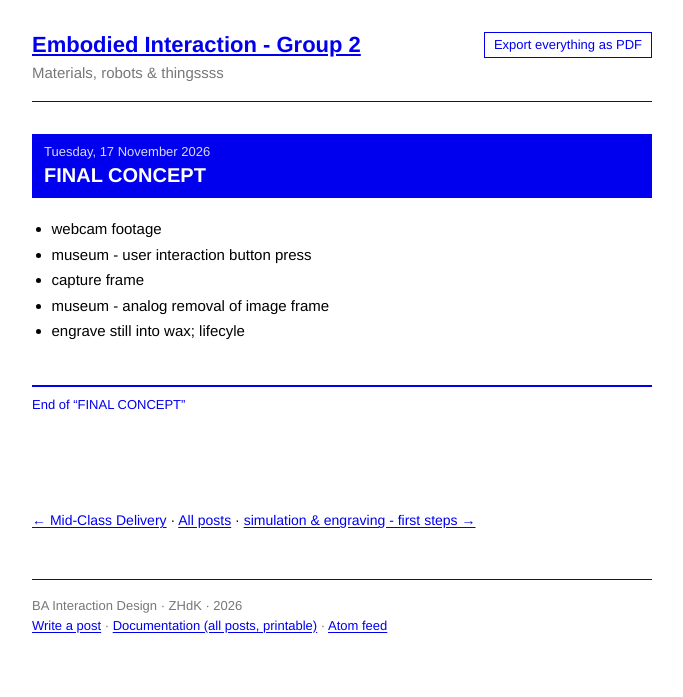
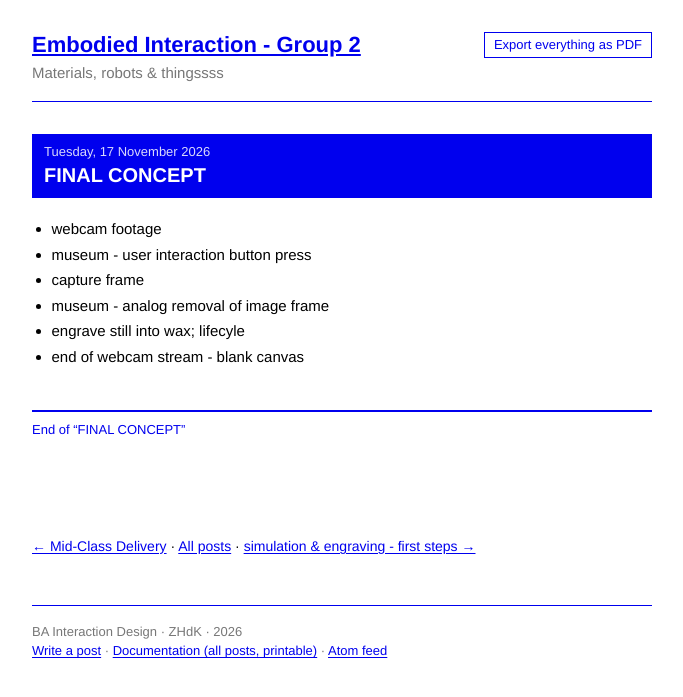
Before and after one commit to bonjourclaudio/aewwwww-blog, a Jekyll site: the page built from _posts/2026-11-18-final-concept.md, in a window 1280 px wide. Shown: the top 697 px of the page, without its empty margins (298-981 px from the left). Built offline with Jekyll 4.4.1, drawn with Linux system fonts in a browser that asks for light colours.

Commit message:
Update _posts/2026-11-18-final-concept.md (via Pages CMS)

```diff
--- a/_posts/2026-11-18-final-concept.md
+++ b/_posts/2026-11-18-final-concept.md
@@ -8,3 +8,4 @@ published: true
 - capture frame
 - museum - analog removal of image frame
 - engrave still into wax; lifecyle
+- end of webcam stream - blank canvas
```
